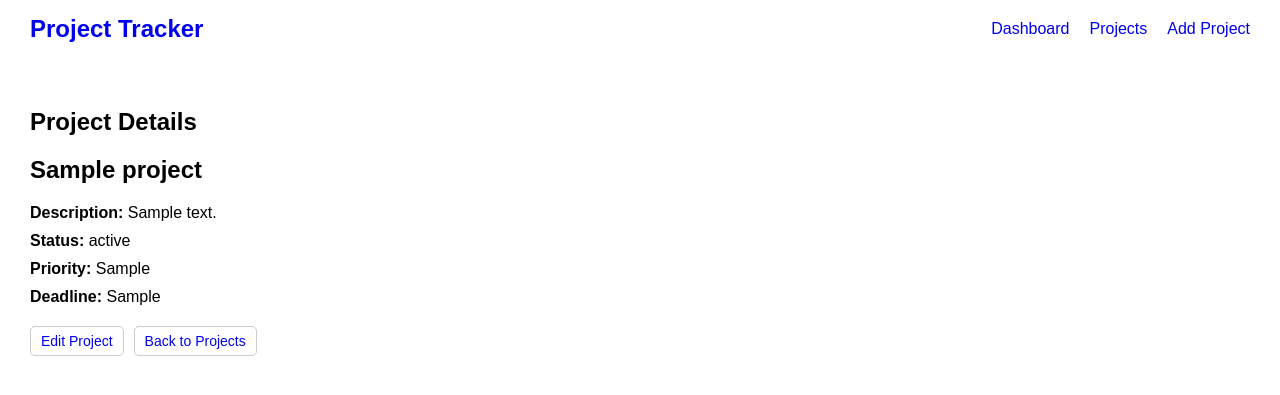
After one commit to Zackops-XD/Personal-Project-Tracker, a Flask app: page /projects/1 in a window 1280 px wide. The commit adds this page. Shown: the top 395 px of the page. Run offline with Flask 3, Linux system fonts and the light colour scheme; tables that the repository leaves empty hold one stand-in row (values such as "Sample post").

Commit message:
Add project_details page

```diff
--- a/app.py
+++ b/app.py
@@ -122,5 +122,14 @@ def delete_project_page(project_id):
 
     return redirect(url_for("projects"))
 
+@app.route("/projects/<int:project_id>")
+def project_details(project_id):
+    project = get_project(project_id)
+
+    return render_template(
+        "project_details.html",
+        project=project
+    )
+
 if __name__ == "__main__":
     app.run(debug=True)
--- a/static/css/style.css
+++ b/static/css/style.css
@@ -172,3 +172,20 @@ form {
     border-radius: 5px;
     cursor: pointer;
 }
+
+.project-name-link {
+    text-decoration: none;
+}
+
+.project-details {
+    max-width: 700px;
+}
+
+.project-details h2 {
+    margin-top: 10px;
+    margin-bottom: 20px;
+}
+
+.project-details-info p {
+    margin: 10px 0;
+}
--- a/templates/dashboard.html
+++ b/templates/dashboard.html
@@ -31,7 +31,11 @@
     <!-- Projects -->
     {% for item in current_projects %}
     <div class="project-card">
-        <h3>{{ item.project[1] }}</h3>
+        <h3>
+            <a class="project-name-link" href="{{ url_for('project_details', project_id=item.project[0]) }}">
+                {{ item.project[1] }}
+            </a>
+        </h3>
 
         <div class="project-info">
             <p>Status: {{ item.project[3] }}</p>
--- /dev/null
+++ b/templates/project_details.html
@@ -0,0 +1,36 @@
+{% extends "base.html" %}
+
+{% block title %}
+    Project Details
+{% endblock %}
+
+{% block content %}
+
+<section class="project-details">
+
+    <h1>Project Details</h1>
+
+    <h2>{{ project[1] }}</h2>
+
+    <div class="project-details-info">
+        <p><strong>Description:</strong> {{ project[2] }}</p>
+        <p><strong>Status:</strong> {{ project[3] }}</p>
+        <p><strong>Priority:</strong> {{ project[4] }}</p>
+        <p><strong>Deadline:</strong> {{ project[5] }}</p>
+    </div>
+
+    <div class="dashboard-actions">
+        <a class="action-button"
+           href="{{ url_for('edit_project_page', project_id=project[0]) }}">
+            Edit Project
+        </a>
+
+        <a class="action-button"
+           href="{{ url_for('projects') }}">
+            Back to Projects
+        </a>
+    </div>
+
+</section>
+
+{% endblock %}
--- a/templates/projects.html
+++ b/templates/projects.html
@@ -24,7 +24,11 @@
         {% for project in projects %}
         <tr>
             <td>{{ project[0] }}</td>
-            <td>{{ project[1] }}</td>
+            <td>
+                <a class="project-name-link" href="{{ url_for('project_details', project_id=project[0]) }}">
+                    {{ project[1] }}
+                </a>
+            </td>
             <td>{{ project[3] }}</td>
             <td>{{ project[4] }}</td>
             <td>{{ project[5] }}</td>
```
Also changed, not shown: templates/project_detail.html (deleted, +0 -11 lines).
